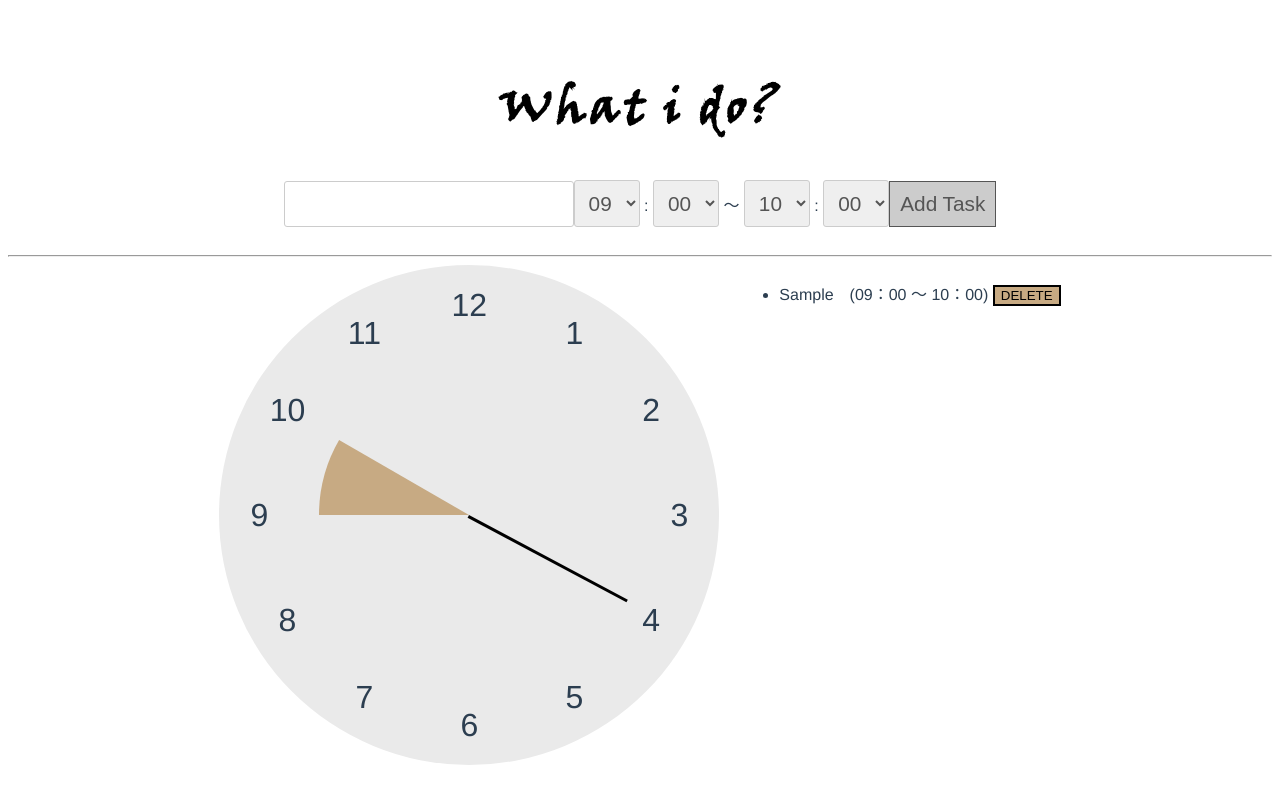
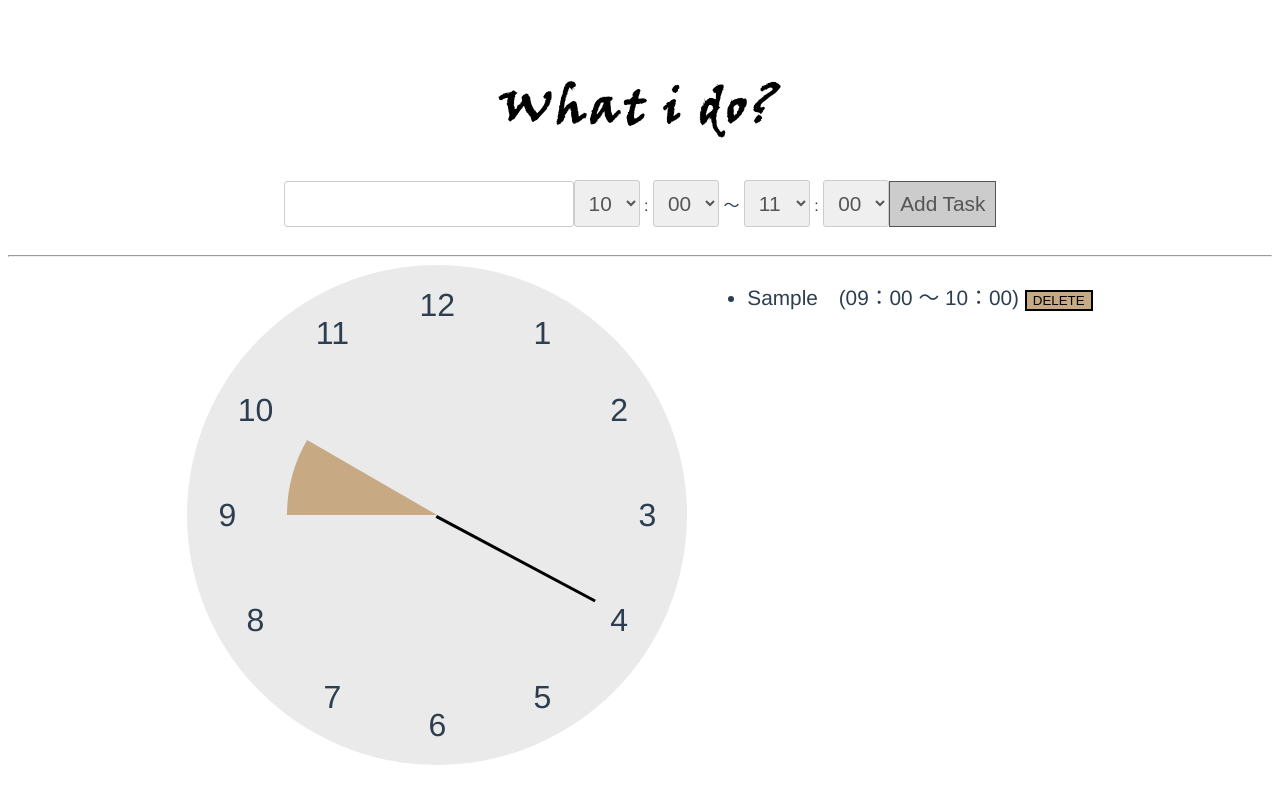
Before and after one commit to DaikiNakamura/whatido, a Vue app: page / in a window 1280 px wide. Both pictures are taken after typing "Sample" into the empty fields and a click on the button "Add Task". Built offline with nearby package versions, Linux system fonts and the light colour scheme.

Commit message:
繰り上げ？

```diff
--- a/src/components/InputTask.vue
+++ b/src/components/InputTask.vue
@@ -48,6 +48,9 @@
           color: color
         })
         this.taskName = ''
+        this.fromHour = this.toHour
+        this.fromMinute = this.toMinute
+        this.toHour = this.toHour === '12' ? '01' : ('00' + (parseInt(this.toHour) + 1)).slice(-2)
       }
     }
   }
--- a/src/components/TaskList.vue
+++ b/src/components/TaskList.vue
@@ -1,7 +1,7 @@
 <template>
   <div id="taskList">
     <ul>
-      <li v-for="(task, index) in tasks">
+      <li class="task" v-for="(task, index) in tasks">
         {{ task.taskName }}　({{ formatTaskTime(task.from) }} ～ {{ formatTaskTime(task.to) }})
         <button v-on:click="deleteTask(index)" class="deleteButton" :style="{ backgroundColor: task.color }">DELETE</button>
       </li>
@@ -28,4 +28,7 @@
   .deleteButton {
     border: 2px solid #000;
   }
+  .task {
+    font-size: 1.3em;
+  }
 </style>
```
